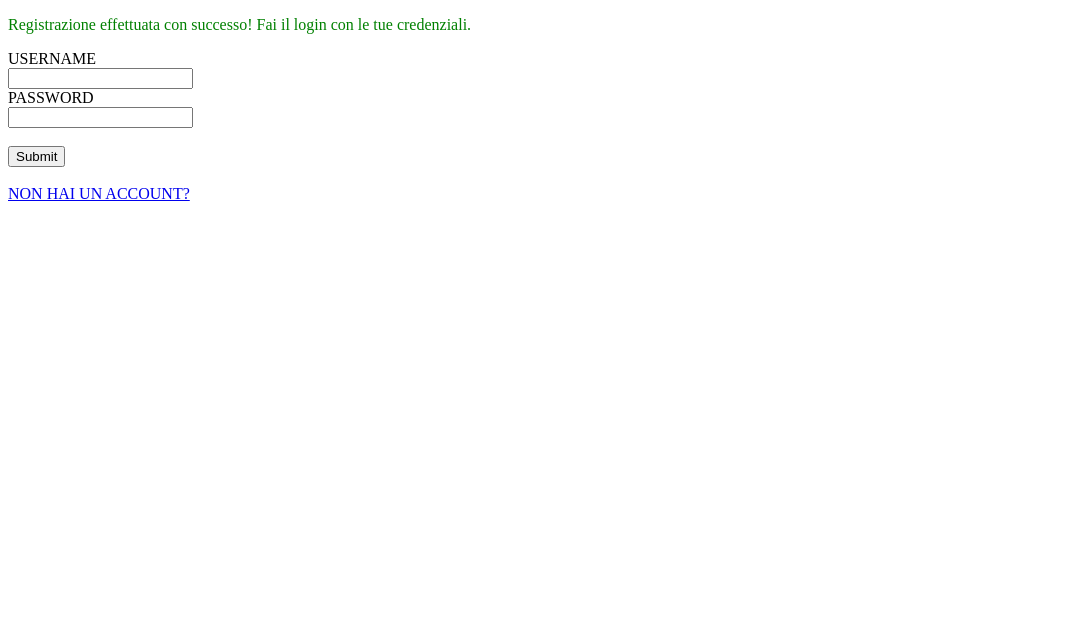
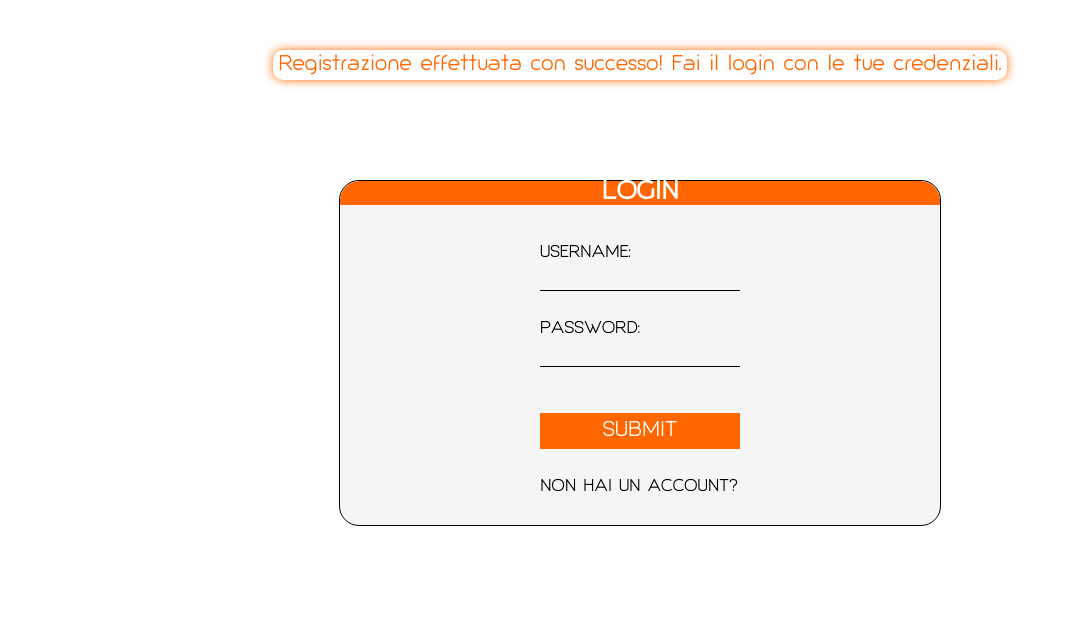
Before and after one commit to spagnolivalerio/lweb-homework-2022-2023, a PHP site: page /projects/web/login.php in a window 1280 px wide. Shown: the top 625 px of the page, without its empty margins (0-1069 px from the left). Run offline with PHP 8.4, Linux system fonts and the light colour scheme; the visitor is signed in with stand-in values (Sample User, id 1).

Commit message:
login.php styled

```diff
--- /dev/null
+++ b/res/css/login/body.css
@@ -0,0 +1,86 @@
+@font-face
+{
+  font-family: 'Giorgio';
+  src: url('../../font/Giorgio.ttf');
+}
+
+*
+{
+  font-family: 'Giorgio';
+}
+
+.form
+{
+	width: 600px;
+	margin: 100px auto;
+	border: 1px solid black;
+	border-radius: 20px;
+	background-color: whitesmoke;
+}
+
+.title
+{
+	position: relative;
+	top: -20px;
+	text-align: center;
+	width: 600px;
+	background-color: #FF6600;
+	color: white;
+	border-top-right-radius: 20px;
+	border-top-left-radius: 20px;
+}
+
+.form input
+{
+	border: none;
+	padding: 8px 0;
+	border-bottom: 1px solid black;
+	width: 200px;
+	background-color: whitesmoke;
+}
+
+.invia input
+{
+	border: none;
+	background-color: #FF6600;
+	font-size: 20px;
+	text-transform: uppercase;
+	color: white;
+	transition: box-shadow 0.2s ease;
+}
+
+.invia input:hover
+{
+	box-shadow: 0px 0px 10px 0px black;
+}
+
+.non-hai-un-account a
+{
+	text-decoration: none;
+	color: black;
+}
+
+.non-hai-un-account a:hover
+{
+	text-decoration: underline;
+}
+
+.form-item
+{
+	margin-bottom: 30px !important;
+	width: 200px;
+	margin: 0 auto;
+}
+
+.success-signup
+{
+	font-size: 20px;
+	text-align: center;
+	color: #FF6600;
+	width: fit-content;
+	margin: 50px auto;
+	border-radius: 10px;
+	padding: 5px;
+	box-shadow: 0px 0px 10px 0px #FF6600;
+
+}
--- a/web/login.php
+++ b/web/login.php
@@ -9,35 +9,46 @@
 
   <head>
 
+      <link rel="stylesheet" href="../res/css/login/body.css" type="text/css" />
+
       <title>Login</title>
 
   </head>
 
   <body>
 
-    <form method="post" action="http://localhost/projects/repository-linguaggi/res/lib/php/login.php">
-
        <?php
           if(isset($_SESSION['signup']) && $_SESSION['signup'] === 'valid'){
           $valid_signup = 'Registrazione effettuata con successo! Fai il login con le tue credenziali.';
-          echo "<p style=\"color: green;\">$valid_signup</p>";
+          echo "<p class=\"success-signup\">$valid_signup</p>";
           }
         ?>
 
-      <div>
-        <label for="username">USERNAME</label><br />
+    <form class="form" method="post" action="http://localhost/projects/repository-linguaggi/res/lib/php/login.php">
+
+      <div class="title">
+        <h2>LOGIN</h2>
+      </div>
+
+      <div class="form-item">
+        <label for="username">USERNAME:</label><br />
         <input type="text" name="username"></input>
       </div>
-      <div>
-        <label for="username">PASSWORD</label><br />
+      <div class="form-item">
+        <label for="username">PASSWORD:</label><br />
         <input type="password" name="password"></input>
       </div><br />
 
-      <input type="submit" name="submit"></input>
+      <div class="form-item invia">
+        <input type="submit" name="submit"></input><br />
+      </div>
 
-    </form><br />
+      <div class="form-item non-hai-un-account">
+        <a href="registrazione.php">NON HAI UN ACCOUNT?</a>
+      </div>
 
-    <span><a href="registrazione.php">NON HAI UN ACCOUNT?</a></span>
+    </form>
+
 
   </body>
 
```
